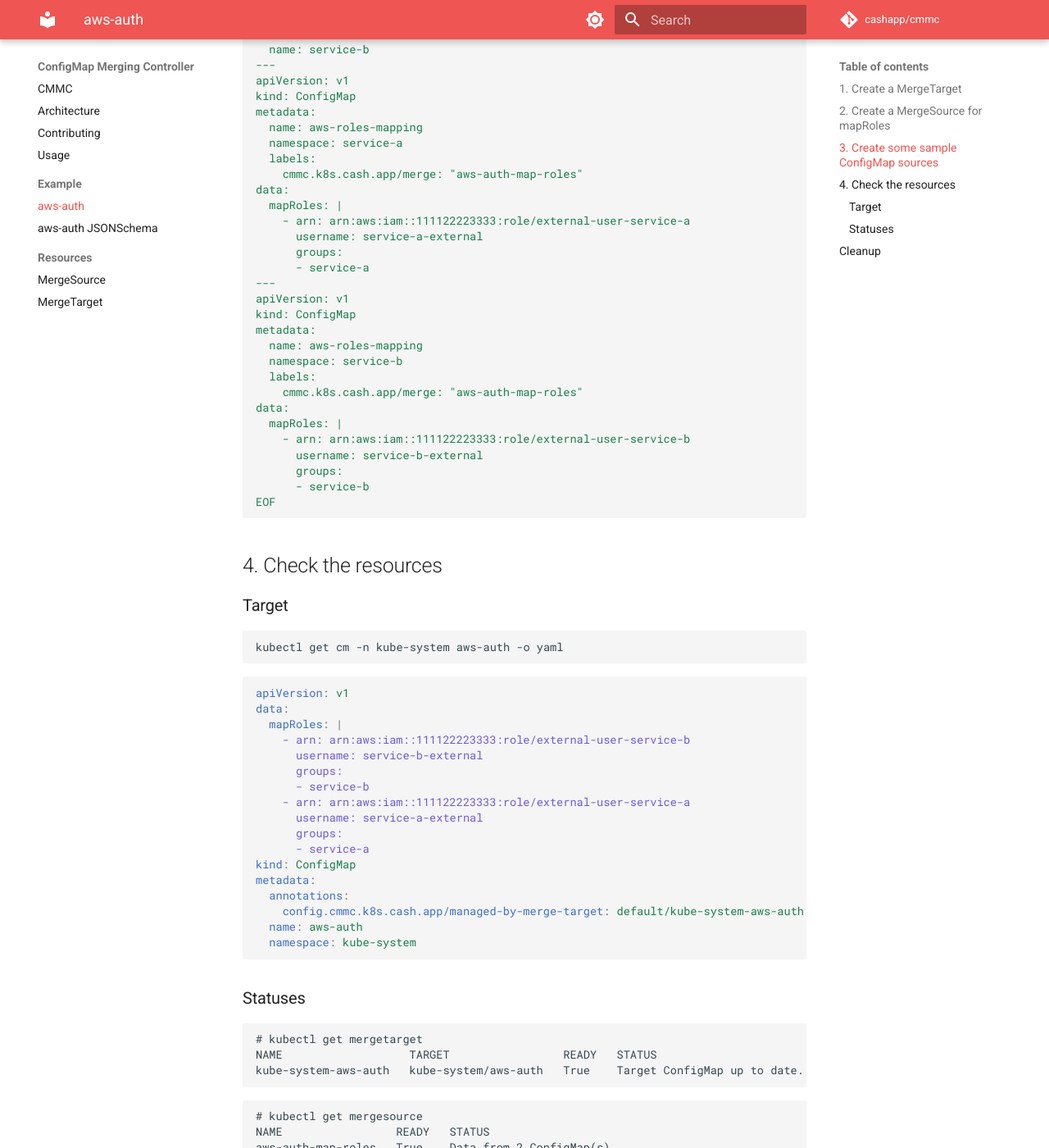
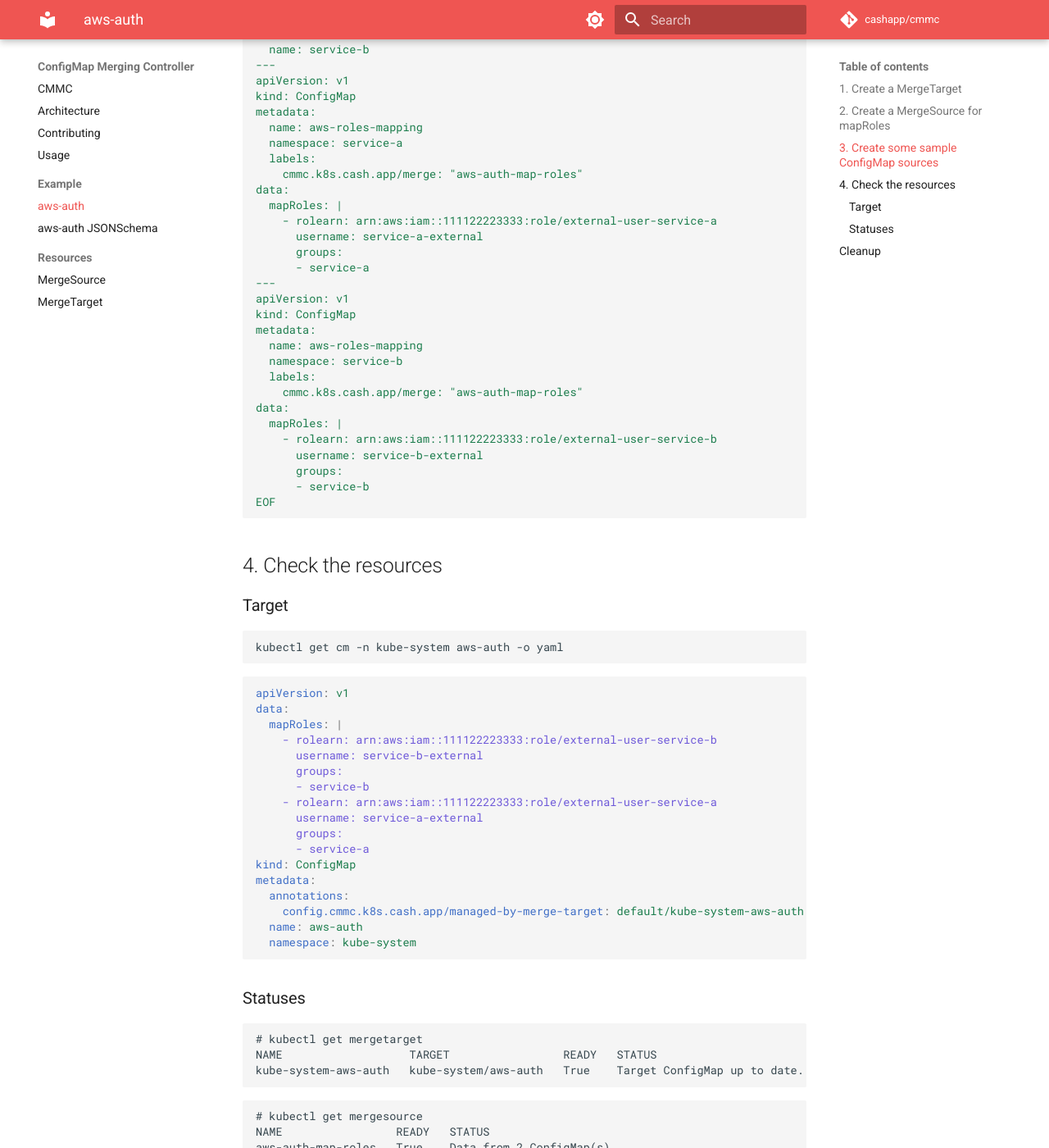
Before and after one commit to cashapp/cmmc, an MkDocs documentation site: the page built from docs/example/aws-auth.md, in a window 1280 px wide and 1400 px high, scrolled down 1463 px. Shown: the whole window at 82% size. Built offline with MkDocs 1.6.1 and Material for MkDocs 9.7.7, drawn with Linux system fonts in a browser that asks for light colours; comment, search, counter and statistics services are not loaded; part of the change alters nothing that is shown.

Commit message:
docs: fix doc example for aws auth to match validation

```diff
--- a/docs/example/aws-auth.md
+++ b/docs/example/aws-auth.md
@@ -75,7 +75,7 @@ metadata:
     cmmc.k8s.cash.app/merge: "aws-auth-map-roles"
 data:
   mapRoles: |
-    - arn: arn:aws:iam::111122223333:role/external-user-service-a
+    - rolearn: arn:aws:iam::111122223333:role/external-user-service-a
       username: service-a-external
       groups:
       - service-a
@@ -89,7 +89,7 @@ metadata:
     cmmc.k8s.cash.app/merge: "aws-auth-map-roles"
 data:
   mapRoles: |
-    - arn: arn:aws:iam::111122223333:role/external-user-service-b
+    - rolearn: arn:aws:iam::111122223333:role/external-user-service-b
       username: service-b-external
       groups:
       - service-b
@@ -108,11 +108,11 @@ kubectl get cm -n kube-system aws-auth -o yaml
 apiVersion: v1
 data:
   mapRoles: |
-    - arn: arn:aws:iam::111122223333:role/external-user-service-b
+    - rolearn: arn:aws:iam::111122223333:role/external-user-service-b
       username: service-b-external
       groups:
       - service-b
-    - arn: arn:aws:iam::111122223333:role/external-user-service-a
+    - rolearn: arn:aws:iam::111122223333:role/external-user-service-a
       username: service-a-external
       groups:
       - service-a
```
